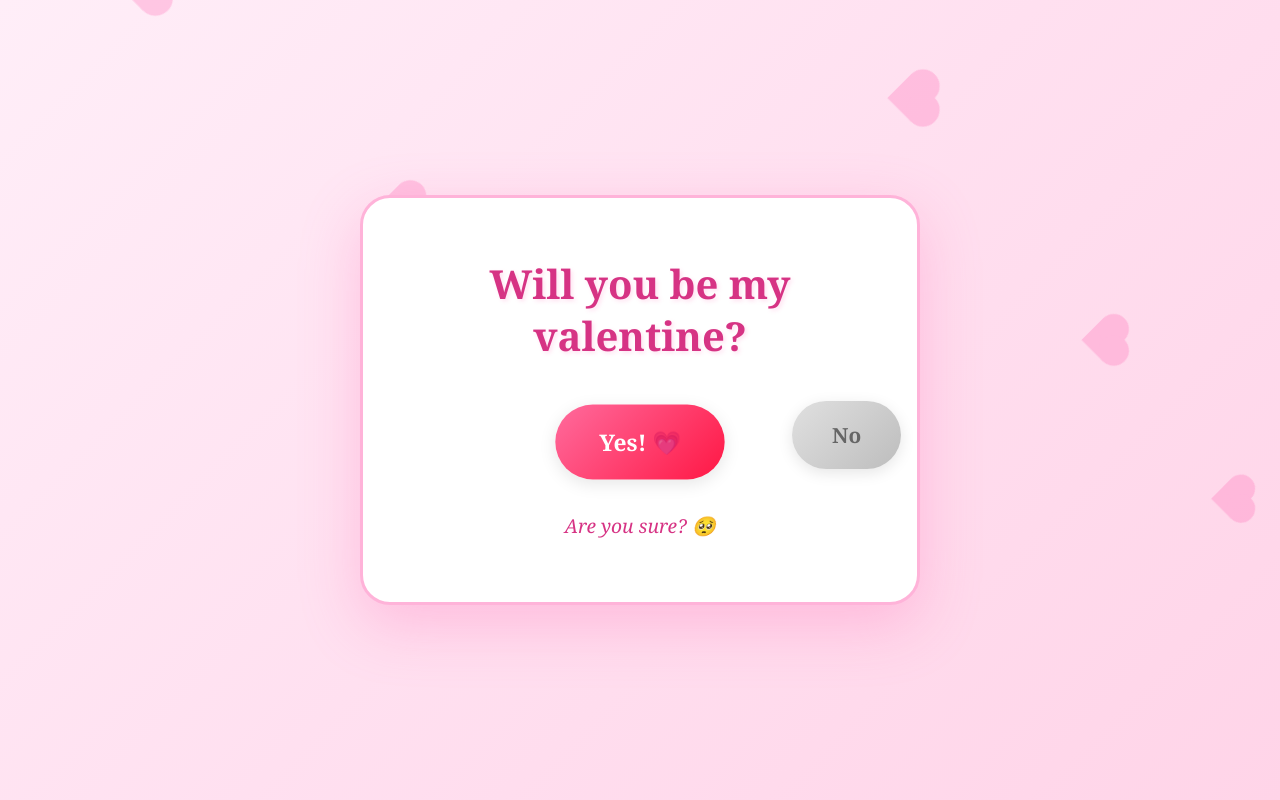
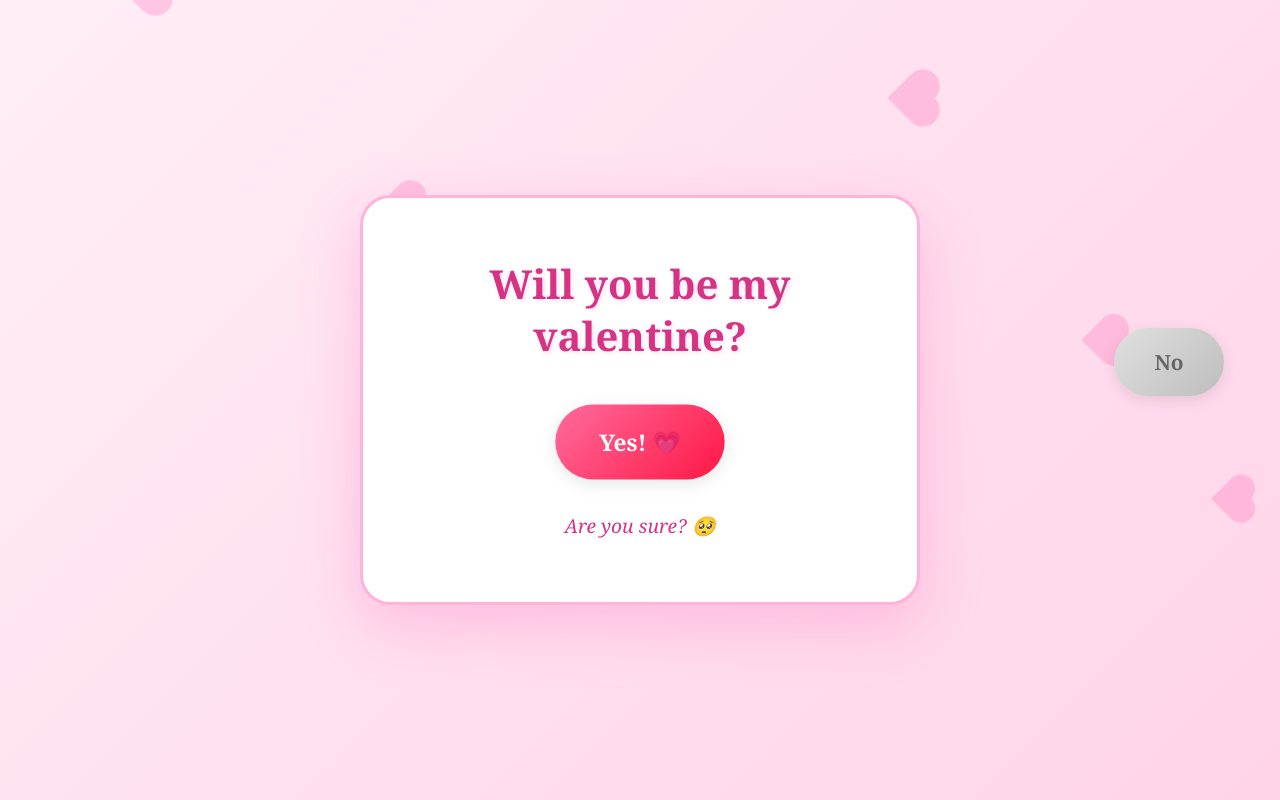
Before and after one commit to sharkfin31/vday26, a plain HTML site: page index.html in a window 1280 px wide. Both pictures are taken after a click on the button "No". Drawn offline with Linux system fonts and the light colour scheme.

Commit message:
Fix No button to move across entire page and center after conversion

```diff
--- a/script.js
+++ b/script.js
@@ -40,11 +40,15 @@ noBtn.addEventListener('click', function(e) {
         const currentScale = 1 + (noClickCount * 0.1);
         yesBtn.style.transform = `scale(${currentScale})`;
     } else {
-        // After 10 clicks, convert the No button to Yes
+        // After 10 clicks, convert the No button to Yes and hide the original Yes button
+        yesBtn.style.display = 'none';
         noBtn.textContent = "Yes! 💗";
         noBtn.classList.remove('no-btn');
+        noBtn.classList.remove('moving');
         noBtn.classList.add('yes-btn');
         noBtn.style.position = 'relative';
+        noBtn.style.left = '';
+        noBtn.style.top = '';
         noBtn.style.transform = 'scale(1)';
         message.textContent = "I knew you'd come around! 😍";
 
@@ -54,23 +58,49 @@ noBtn.addEventListener('click', function(e) {
 });
 
 function moveButton() {
-    const container = document.querySelector('.buttons-container');
-    const containerRect = container.getBoundingClientRect();
-
-    // Add the moving class for absolute positioning
+    // Add the moving class for fixed positioning
     noBtn.classList.add('moving');
 
-    // Calculate random position within the container
-    const maxX = containerRect.width - noBtn.offsetWidth - 40;
-    const maxY = containerRect.height - noBtn.offsetHeight;
+    const padding = 20; // Minimum distance from edges
+    const minDistanceFromYes = 150; // Minimum distance from Yes button
+    let newX, newY;
+    let attempts = 0;
+    let validPosition = false;
 
-    // Generate random positions
-    const randomX = Math.random() * maxX - (maxX / 2);
-    const randomY = Math.random() * maxY - (maxY / 2);
+    // Get Yes button position
+    const yesRect = yesBtn.getBoundingClientRect();
+    const noWidth = noBtn.offsetWidth;
+    const noHeight = noBtn.offsetHeight;
+
+    // Keep trying until we find a position that doesn't overlap
+    while (!validPosition && attempts < 50) {
+        // Generate random position within viewport
+        newX = padding + Math.random() * (window.innerWidth - noWidth - padding * 2);
+        newY = padding + Math.random() * (window.innerHeight - noHeight - padding * 2);
+
+        // Calculate center points
+        const noCenterX = newX + noWidth / 2;
+        const noCenterY = newY + noHeight / 2;
+        const yesCenterX = yesRect.left + yesRect.width / 2;
+        const yesCenterY = yesRect.top + yesRect.height / 2;
+
+        // Calculate distance between centers
+        const distance = Math.sqrt(
+            Math.pow(noCenterX - yesCenterX, 2) +
+            Math.pow(noCenterY - yesCenterY, 2)
+        );
+
+        // Check if position is valid (far enough from Yes button)
+        if (distance > minDistanceFromYes) {
+            validPosition = true;
+        }
+
+        attempts++;
+    }
 
     // Apply the new position
-    noBtn.style.left = `calc(50% + ${randomX}px)`;
-    noBtn.style.top = `${randomY}px`;
+    noBtn.style.left = `${newX}px`;
+    noBtn.style.top = `${newY}px`;
 }
 
 function showCelebration() {
--- a/styles.css
+++ b/styles.css
@@ -169,8 +169,9 @@ body {
 }
 
 .no-btn.moving {
-    position: absolute;
+    position: fixed;
     transition: all 0.3s ease-out;
+    z-index: 100;
 }
 
 .message {
```
